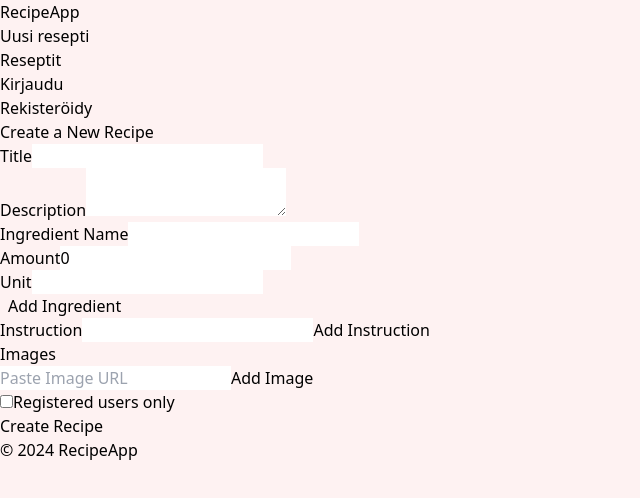
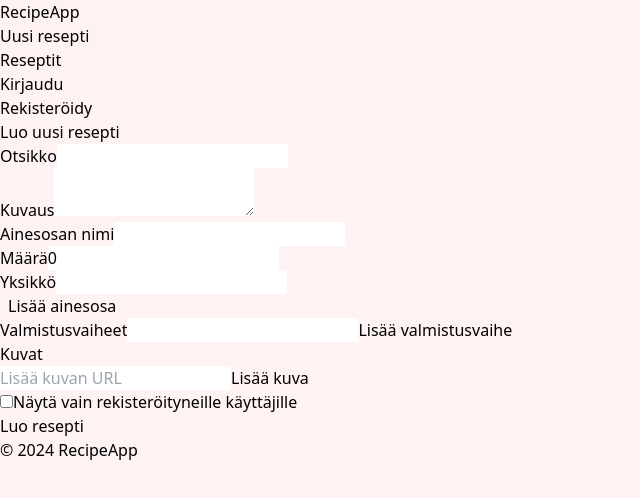
Before and after one commit to Jeb4dev/recipeapp, a Next.js app in the folder recipeapp/: page /newrecipe in a window 1280 px wide. Shown: the top 498 px of the page, without its empty margins (0-640 px from the left). Built offline with nearby package versions, Linux system fonts and the light colour scheme.

Commit message:
Translate to finnish

```diff
--- a/recipeapp/pages/newrecipe.jsx
+++ b/recipeapp/pages/newrecipe.jsx
@@ -184,11 +184,11 @@ export default function NewRecipePage() {
     <Layout>
       <title>Uusi resepti</title>
       <div className="container mx-auto px-4">
-        <h1 className="text-2xl font-bold mb-4 mt-4">Create a New Recipe</h1>
+        <h1 className="text-2xl font-bold mb-4 mt-4">Luo uusi resepti</h1>
         <form onSubmit={handleSubmit}>
           <div className="mb-4">
             <label className="block text-gray-700 text-sm font-bold mb-2" htmlFor="title">
-              Title
+              Otsikko
             </label>
             <input
               className="shadow appearance-none border rounded w-full py-2 px-3 text-gray-700 leading-tight focus:outline-none focus:shadow-outline"
@@ -201,7 +201,7 @@ export default function NewRecipePage() {
 
           <div className="mb-4">
             <label className="block text-gray-700 text-sm font-bold mb-2" htmlFor="description">
-              Description
+              Kuvaus
             </label>
             <textarea
               className="shadow appearance-none border rounded w-full py-2 px-3 text-gray-700 leading-tight focus:outline-none focus:shadow-outline"
@@ -215,7 +215,7 @@ export default function NewRecipePage() {
           <div className="mb-4 flex items-bottom">
             <div className="mr-2">
               <label className="block text-gray-700 text-sm font-bold mb-2" htmlFor="ingredientName">
-                Ingredient Name
+                Ainesosan nimi
               </label>
               <input
                 className="shadow appearance-none border rounded w-32 py-2 px-3 text-gray-700 leading-tight focus:outline-none focus:shadow-outline"
@@ -227,7 +227,7 @@ export default function NewRecipePage() {
             </div>
             <div className="mr-2">
               <label className="block text-gray-700 text-sm font-bold mb-2" htmlFor="ingredientAmount">
-                Amount
+                Määrä
               </label>
               <input
                 className="shadow appearance-none border rounded w-16 py-2 px-3 text-gray-700 leading-tight focus:outline-none focus:shadow-outline"
@@ -245,7 +245,7 @@ export default function NewRecipePage() {
             </div>
             <div>
               <label className="block text-gray-700 text-sm font-bold mb-2" htmlFor="ingredientUnit">
-                Unit
+                Yksikkö
               </label>
               <input
                 className="shadow appearance-none border rounded w-16 py-2 px-3 text-gray-700 leading-tight focus:outline-none focus:shadow-outline"
@@ -261,7 +261,7 @@ export default function NewRecipePage() {
               onClick={addIngredient}
               style={{ marginLeft: '8px' }}
             >
-              Add Ingredient
+              Lisää ainesosa
             </button>
           </div>
 
@@ -282,7 +282,7 @@ export default function NewRecipePage() {
           {/* New instruction input field */}
           <div className="mb-4">
             <label className="block text-gray-700 text-sm font-bold mb-2" htmlFor="instruction">
-              Instruction
+            Valmistusvaiheet
             </label>
             <input
               className="shadow appearance-none border rounded w-full py-2 px-3 text-gray-700 leading-tight focus:outline-none focus:shadow-outline"
@@ -296,7 +296,7 @@ export default function NewRecipePage() {
               type="button"
               onClick={addInstruction}
             >
-              Add Instruction
+              Lisää valmistusvaihe
             </button>
           </div>
 
@@ -316,11 +316,11 @@ export default function NewRecipePage() {
 
           {/* Image upload */}
           <div className="mb-4">
-            <label className="block text-gray-700 text-sm font-bold mb-2">Images</label>
+            <label className="block text-gray-700 text-sm font-bold mb-2">Kuvat</label>
             <div className="flex items-center">
               <input
                 type="text"
-                placeholder="Paste Image URL"
+                placeholder="Lisää kuvan URL"
                 value={imageInput}
                 onChange={(e) => setImageInput(e.target.value)}
                 className="border border-gray-400 rounded w-full py-2 px-3 mr-2 focus:outline-none focus:border-blue-500"
@@ -330,7 +330,7 @@ export default function NewRecipePage() {
                 className="bg-blue-500 hover:bg-blue-700 text-white font-bold py-2 px-4 rounded cursor-pointer"
                 onClick={handleAddImage}
               >
-                Add Image
+                Lisää kuva
               </button>
             </div>
           </div>
@@ -344,7 +344,7 @@ export default function NewRecipePage() {
                   className="bg-red-500 hover:bg-red-700 text-white font-bold py-1 px-2 rounded focus:outline-none focus:shadow-outline"
                   onClick={() => removeImage(index)}
                 >
-                  Remove
+                  Poista
                 </button>
               </div>
             ))}
@@ -353,7 +353,7 @@ export default function NewRecipePage() {
           <div className="mb-4">
             <label className="block text-gray-700 text-sm font-bold mb-2">
               <input type="checkbox" checked={regonly} onChange={handleRegOnlyToggle} className="mr-2" />
-              Registered users only
+              Näytä vain rekisteröityneille käyttäjille
             </label>
           </div>
 
@@ -361,7 +361,7 @@ export default function NewRecipePage() {
             className="bg-green-500 hover:bg-green-700 text-white font-bold py-2 px-4 rounded mt-4 focus:outline-none focus:shadow-outline"
             type="submit"
           >
-            Create Recipe
+            Luo resepti
           </button>
         </form>
       </div>
@@ -412,7 +412,7 @@ export default function NewRecipePage() {
                   type="button"
                   className="w-full inline-flex justify-center rounded-md border border-transparent shadow-sm px-4 py-2 bg-red-600 text-base font-medium text-white hover:bg-red-700 focus:outline-none focus:ring-2 focus:ring-offset-2 focus:ring-red-500 sm:ml-3 sm:w-auto sm:text-sm"
                 >
-                  Close
+                  Sulje
                 </button>
               </div>
             </div>
--- a/recipeapp/pages/recipes.jsx
+++ b/recipeapp/pages/recipes.jsx
@@ -34,10 +34,10 @@ export default function RecipesPage({ data }) {
       <div className="py-10 mx-auto max-w-[90%]">
         <div>
           <div className="px-10">
-            <h1 className="text-2xl font-bold mb-4">All Recipes</h1>
+            <h1 className="text-2xl font-bold mb-4">Kaikki reseptit</h1>
             <input
               type="text"
-              placeholder="Search by name or ingredient"
+              placeholder="Hae nimellä tai ainesosalla"
               value={searchTerm}
               onChange={(e) => setSearchTerm(e.target.value)}
               className="mb-4 p-2 border rounded w-1/5"
```
Also changed, not shown: recipeapp/pages/editrecipe/[id].jsx (+16 -16 lines), recipeapp/pages/recipes/[id].jsx (+5 -5 lines).
